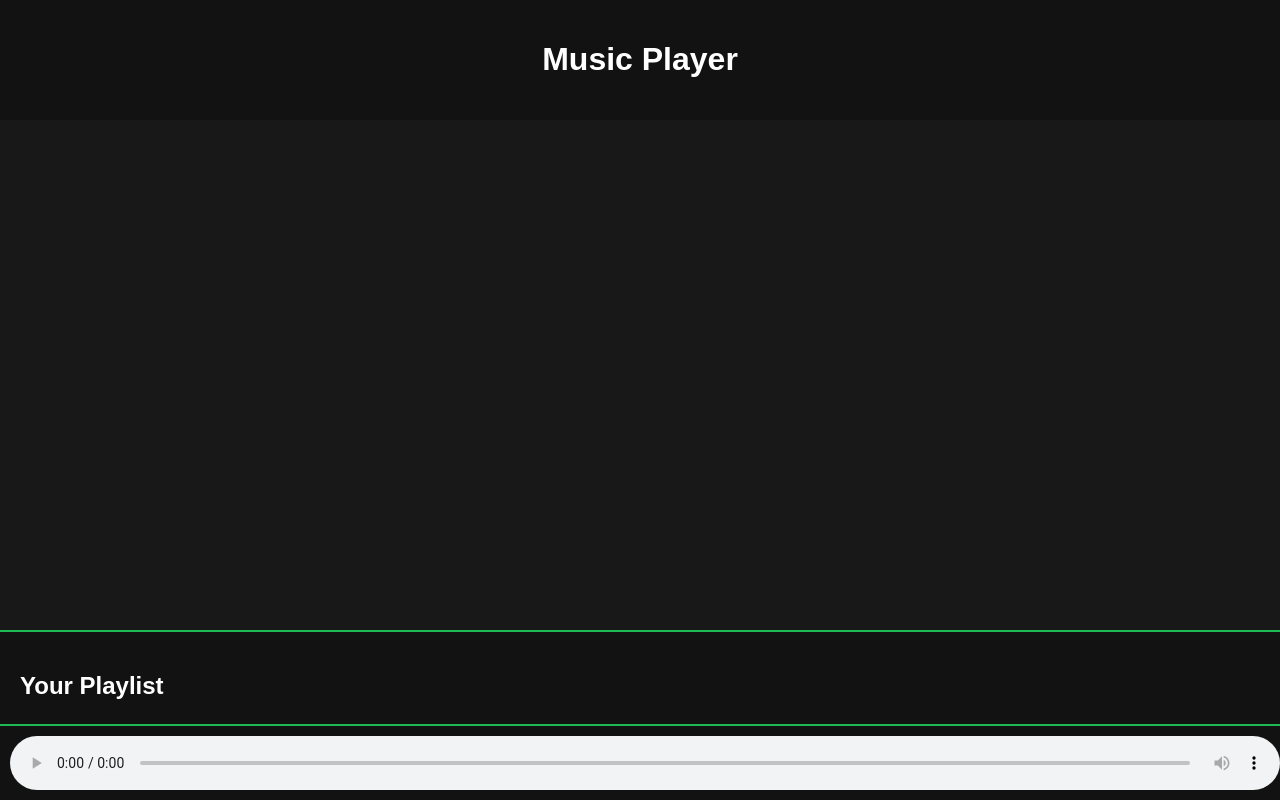
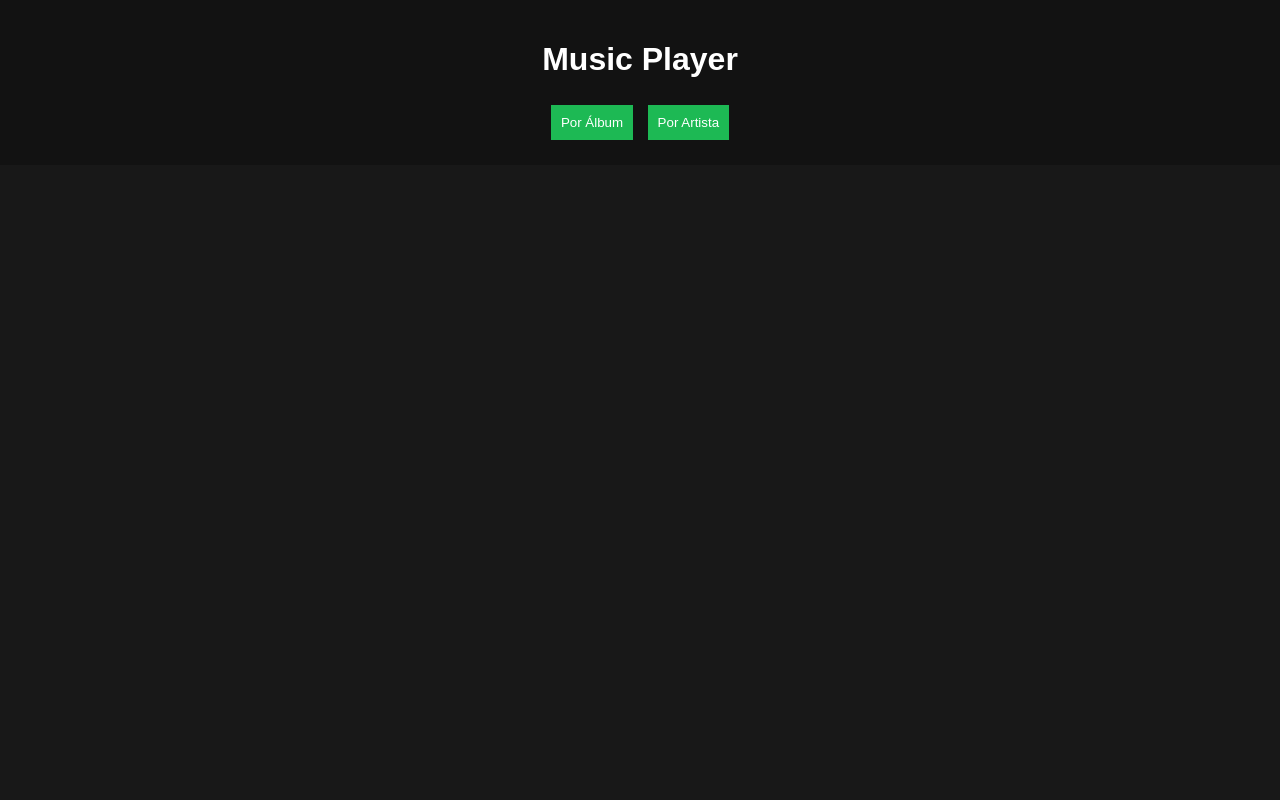
Before and after one commit to sivoplaka/MuplaOn, a plain HTML site: page index.html in a window 1280 px wide. Drawn offline with Linux system fonts and the light colour scheme; no server answers.

Commit message:
Update index.html

```diff
--- a/index.html
+++ b/index.html
@@ -25,10 +25,22 @@
             flex-grow: 1;
             overflow-y: auto;
         }
-        .album {
+        .toggle-view {
+            text-align: center;
+            margin-top: 10px;
+        }
+        .toggle-view button {
+            padding: 10px;
+            margin: 5px;
+            border: none;
+            background: #1db954;
+            color: #fff;
             cursor: pointer;
         }
-        .album-title {
+        .album, .artist {
+            cursor: pointer;
+        }
+        .section-title {
             font-size: 24px;
             padding: 10px;
             background: #202020;
@@ -46,54 +58,17 @@
         .track:hover {
             color: #1db954;
         }
-        .playlist {
-            padding: 20px;
-            background: #121212;
-            border-top: 2px solid #1db954;
-            position: fixed;
-            bottom: 60px;
-            width: 100%;
-            max-height: 200px;
-            overflow-y: auto;
-        }
-        #playlist h2 {
-            margin: 0;
-            padding-bottom: 10px;
-            text-align: center;
-        }
-        audio {
-            width: 100%;
-            position: fixed;
-            bottom: 0;
-            background-color: #121212;
-            padding: 10px;
-            border-top: 2px solid #1db954;
-        }
-        .add-to-playlist {
-            cursor: pointer;
-            color: #1db954;
-            border: none;
-            background: none;
-            padding: 5px 10px;
-        }
-        .add-to-playlist:hover {
-            color: #fff;
-        }
     </style>
 </head>
 <body>
     <div class="header">
         <h1>Music Player</h1>
+        <div class="toggle-view">
+            <button onclick="changeView('album')">Por Álbum</button>
+            <button onclick="changeView('artist')">Por Artista</button>
+        </div>
     </div>
     <div id="music-list" class="music-list"></div>
-    <div class="playlist" id="playlist-container">
-        <h2>Your Playlist</h2>
-        <div id="playlist"></div>
-    </div>
-    <audio id="audio-player" controls>
-        <source id="audio-source" src="" type="audio/mp3">
-        Your browser does not support the audio element.
-    </audio>
     <script src="script.js"></script>
 </body>
 </html>
```
